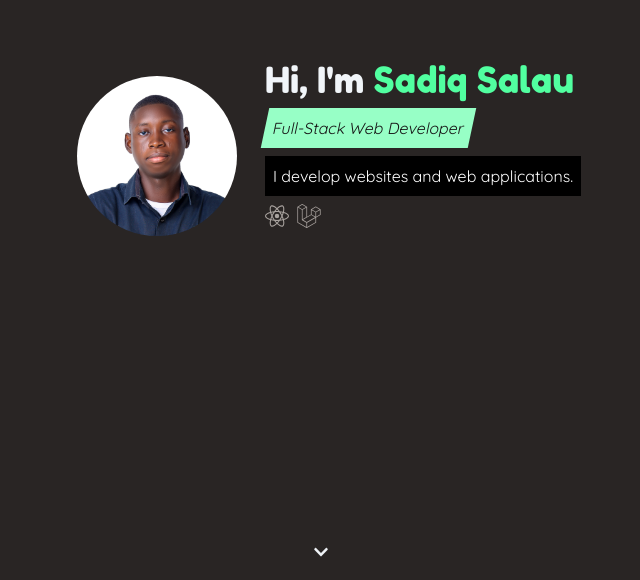
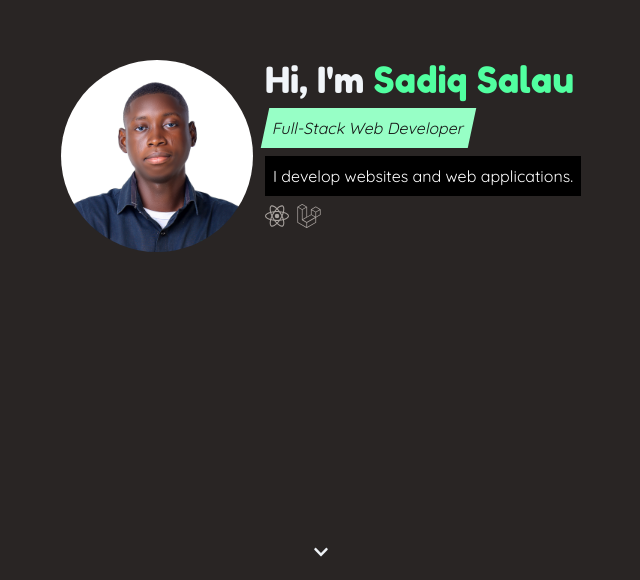
Before and after one commit to sadiqsalau/sadiqsalau.github.io, a React (Vite) app: page / in a window 1280 px wide. Shown: the part 220-800 px from the top of the page, without its empty margins (319-959 px from the left). Built offline with nearby package versions, Linux system fonts and the light colour scheme.

Commit message:
Removed padding from image

```diff
--- a/src/sections/hero/hero.jsx
+++ b/src/sections/hero/hero.jsx
@@ -32,7 +32,7 @@ export const Hero = () => (
           {/* Photo */}
           <img
             src={import.meta.env.BASE_URL + "logo.png"}
-            className="w-48 h-48 rounded-full shrink-0 p-4"
+            className="w-48 h-48 rounded-full shrink-0"
           />
 
           <div className="flex flex-col items-center gap-2 md:items-start">
```
